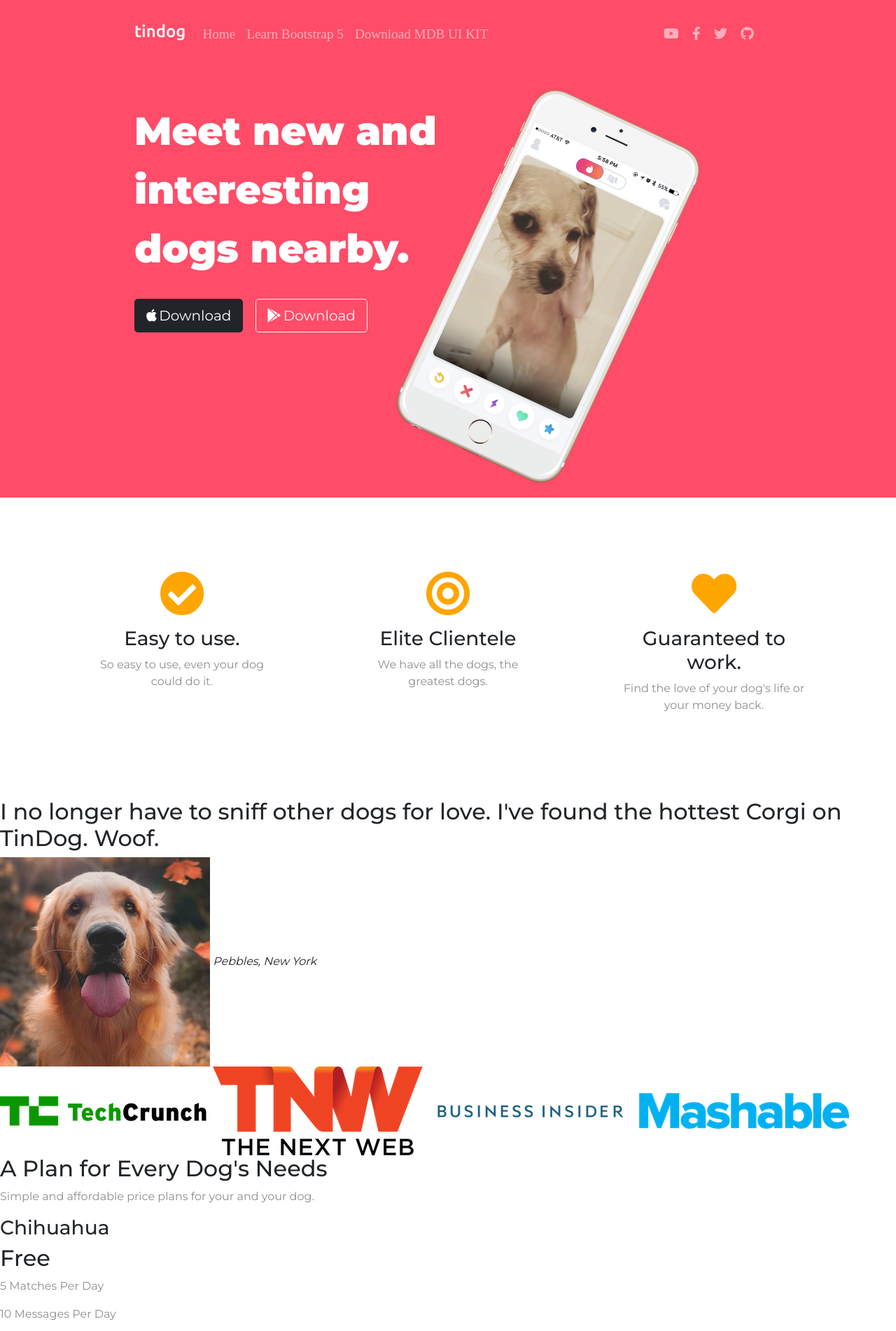
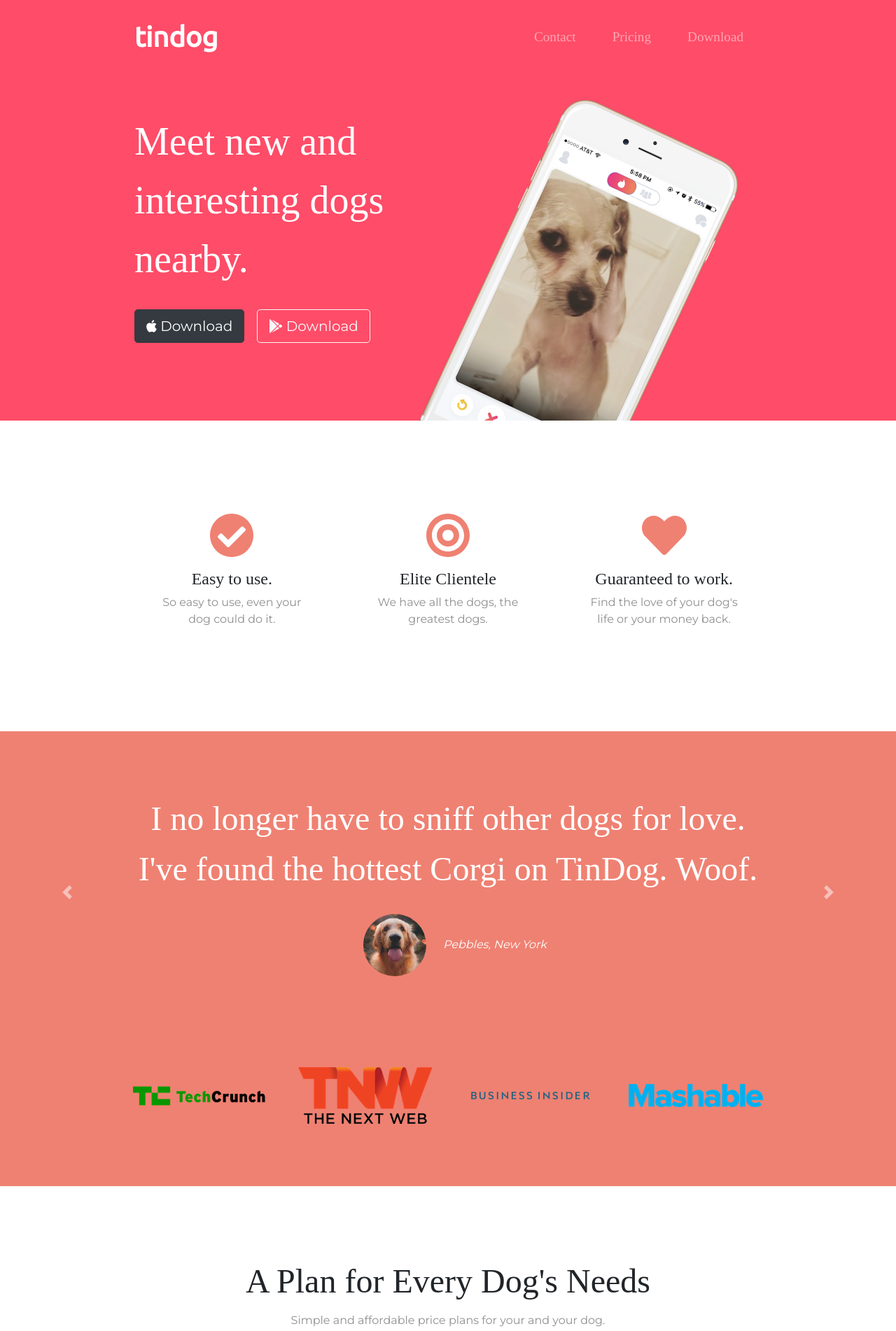
Before and after one commit to shaundawson/bootstrap_landingpage_template, a plain HTML site: page index.html in a window 1280 px wide. Shown: the part 20-1922 px from the top of the page at 70% size. Drawn offline with nearby package versions, Linux system fonts and the light colour scheme.

Commit message:
carousel, cards, footer update

```diff
--- a/css/styles.css
+++ b/css/styles.css
@@ -1,70 +1,179 @@
+
 body {
-   font-family: 'Montserrat';
+  font-family: "Montserrat";
+  text-align: center;
 }
 
-h1 {
-font-family: 'Montserrat';
-font-size: 3.5rem;
-line-height: 1.5;
-font-weight: 900;
-}
-
-h3 {
-    font-family: 'Montserrat';
-    font-weight:500;
+h1, h2, h3, h4, h5, h6 {
+  font-family: "Montserrat-Bold";
 }
 
 p {
-    color: #8f8f8f
+  color: #8f8f8f;
 }
 
-.container-fluid{
-    padding: 3% 15%
-}
-#title {
-background-color: #ff4c68;
+/* Headings */
+
+.big-heading {
+  font-family: "Montserrat-Black";
+  font-size: 3.5rem;
+  line-height: 1.5;
 }
 
+.section-heading {
+  font-size: 3rem;
+  line-height: 1.5;
+}
+
+/* Containers */
+
+.container-fluid{
+  padding: 7% 15%;
+}
+
+/* Sections */
+
+.colored-section {
+  background-color: #ff4c68;
+  color: #fff;
+}
+
+.white-section {
+  background-color: #fff;
+}
 
 /* Navigation Bar */
+
 .navbar {
-    padding-bottom:4.5rem;
+  padding: 0 0 4.5rem;
 }
+
 .navbar-brand {
   font-family: "Ubuntu";
   font-size: 2.5rem;
   font-weight: bold;
 }
+
+.nav-item {
+  padding: 0 18px;
+}
+
 .nav-link {
   font-size: 1.2rem;
-    font-family: "Montserat";
+  font-family: "Montserrat-Light";
 }
 
-/* Download Buttons */
-.download-btn {
+/* Buttons */
+
+.download-button {
   margin: 5% 3% 5% 0;
 }
 
-.fab {
-    margin-right:0.2rem;
+/* Title Section */
+
+#title {
+  background-color: #ff4c68;
+  color: #fff;
+  text-align: left;
+}
+
+#title .container-fluid {
+  padding: 3% 15% 7%;
 }
 
 /* Title Image */
-.title-img {
-    width:60%;
-    transform:rotate(25deg)
+
+.title-image {
+  width: 60%;
+  transform: rotate(25deg);
+  position: absolute;
+  right: 30%;
 }
 
 /* Features Section */
 
-.feature-box{
-    padding: 5%;
+#features {
+  position: relative;
 }
-.feature-btn {
-    color: orange;
+
+.feature-title {
+  font-size: 1.5rem;
+}
+
+.feature-box {
+  padding: 4.5%;
+}
+
+.icon {
+  color: #ef8172;
   margin-bottom: 1rem;
 }
 
 .icon:hover {
   color: #ff4c68;
 }
+
+/* Testimonial Section */
+
+#testimonials {
+  background-color: #ef8172;
+}
+
+.testimonial-text {
+  font-size: 3rem;
+  line-height: 1.5;
+}
+
+.testimonial-image {
+  width: 10%;
+  border-radius: 100%;
+  margin: 20px;
+}
+
+
+#press {
+  background-color: #ef8172;
+  padding-bottom: 3%;
+}
+
+.press-logo {
+  width: 15%;
+  margin: 20px 20px 50px;
+}
+
+/* Pricing Section */
+
+#pricing {
+  padding: 100px;
+}
+
+.price-text {
+  font-size: 3rem;
+  line-height: 1.5;
+}
+
+.pricing-column {
+  padding: 3% 2%;
+}
+
+/* CTA Section */
+
+
+/* Footer Section */
+
+
+.social-icon {
+  margin: 20px 10px;
+}
+
+@media (max-width: 1028px) {
+
+  #title {
+    text-align: center;
+  }
+
+  .title-image {
+    position: static;
+    transform: rotate(0);
+  }
+}
--- a/index.html
+++ b/index.html
@@ -4,201 +4,248 @@
 <head>
   <meta charset="utf-8">
   <title>TinDog</title>
-  <link href="https://cdn.jsdelivr.net/npm/bootstrap@5.0.2/dist/css/bootstrap.min.css" rel="stylesheet"
-    integrity="sha384-EVSTQN3/azprG1Anm3QDgpJLIm9Nao0Yz1ztcQTwFspd3yD65VohhpuuCOmLASjC" crossorigin="anonymous">
+
+  <!-- Google Fonts -->
+  <link href="https://fonts.googleapis.com/css?family=Montserrat|Ubuntu" rel="stylesheet">
+
+  <!-- CSS Stylesheets -->
+  <link rel="stylesheet" href="https://maxcdn.bootstrapcdn.com/bootstrap/4.0.0/css/bootstrap.min.css"
+    integrity="sha384-Gn5384xqQ1aoWXA+058RXPxPg6fy4IWvTNh0E263XmFcJlSAwiGgFAW/dAiS6JXm" crossorigin="anonymous">
   <link rel="stylesheet" href="css/styles.css">
 
   <!-- Font Awesome -->
-  <link rel="stylesheet" href="https://use.fontawesome.com/releases/v5.11.2/css/all.css" />
-  <link rel="preconnect" href="https://fonts.googleapis.com">
-  <!-- Google Fonts -->
-  <link rel="preconnect" href="https://fonts.gstatic.com" crossorigin>
-  <link
-    href="https://fonts.googleapis.com/css2?family=Montserrat:wght@100;300;400;500;900&family=Ubuntu:wght@300;400;700&display=swap"
-    rel="stylesheet">
-  <link
-    href="https://fonts.googleapis.com/css2?family=Ubuntu:ital,wght@0,300;0,400;0,500;0,700;1,300;1,400;1,500;1,700&display=swap"
-    rel="stylesheet">
+  <script defer src="https://use.fontawesome.com/releases/v5.0.7/js/all.js"></script>
 
+  <!-- Bootstrap Scripts -->
+  <script src="https://code.jquery.com/jquery-3.2.1.slim.min.js"
+    integrity="sha384-KJ3o2DKtIkvYIK3UENzmM7KCkRr/rE9/Qpg6aAZGJwFDMVNA/GpGFF93hXpG5KkN"
+    crossorigin="anonymous"></script>
+  <script src="https://cdnjs.cloudflare.com/ajax/libs/popper.js/1.12.9/umd/popper.min.js"
+    integrity="sha384-ApNbgh9B+Y1QKtv3Rn7W3mgPxhU9K/ScQsAP7hUibX39j7fakFPskvXusvfa0b4Q"
+    crossorigin="anonymous"></script>
+  <script src="https://maxcdn.bootstrapcdn.com/bootstrap/4.0.0/js/bootstrap.min.js"
+    integrity="sha384-JZR6Spejh4U02d8jOt6vLEHfe/JQGiRRSQQxSfFWpi1MquVdAyjUar5+76PVCmYl"
+    crossorigin="anonymous"></script>
 </head>
-<section id="title">
+
+<body>
+
+  <section class="colored-section" id="title">
+
     <div class="container-fluid">
+
       <!-- Nav Bar -->
-    <!-- Navbar -->
+
       <nav class="navbar navbar-expand-lg navbar-dark">
-      <!-- Navbar brand -->
-      <a class="navbar-brand" target="_blank" href="#">
-        <h4 class="">tindog</h4>
-      </a>
-      <button class="navbar-toggler" type="button" data-bs-toggle="collapse" data-bs-target="#navbarExample01"
-        aria-controls="navbarExample01" aria-expanded="false" aria-label="Toggle navigation">
-        <i class="fas fa-bars"></i>
+
+        <a class="navbar-brand" href="">tindog</a>
+
+        <button class="navbar-toggler" type="button" data-toggle="collapse" data-target="#navbarTogglerDemo02">
+          <span class="navbar-toggler-icon"></span>
         </button>
-      <div class="collapse navbar-collapse" id="navbarExample01">
-        <ul class="navbar-nav me-auto mb-2 mb-lg-0">
-          <li class="nav-item active">
-            <a class="nav-link " aria-current="page" href="#intro">Home</a>
+
+        <div class="collapse navbar-collapse" id="navbarTogglerDemo02">
+
+          <ul class="navbar-nav ml-auto">
+            <li class="nav-item">
+              <a class="nav-link" href="#footer">Contact</a>
             </li>
             <li class="nav-item">
-            <a class="nav-link " href="https://www.youtube.com/channel/UC5CF7mLQZhvx8O5GODZAhdA" rel="nofollow"
-              target="_blank">Learn Bootstrap 5</a>
+              <a class="nav-link" href="#pricing">Pricing</a>
             </li>
-          <li class="nav-item ">
-            <a class="nav-link " href="https://mdbootstrap.com/docs/standard/" target="_blank">Download MDB
-              UI KIT</a>
+            <li class="nav-item">
+              <a class="nav-link" href="#cta">Download</a>
             </li>
           </ul>
-        <ul class="navbar-nav d-flex flex-row">
-          <!-- Icons -->
-          <li class="nav-item me-3 me-lg-0">
-            <a class="nav-link" href="https://www.youtube.com/channel/UC5CF7mLQZhvx8O5GODZAhdA" rel="nofollow"
-              target="_blank">
-              <i class="fab fa-youtube"></i>
-            </a>
-          </li>
-          <li class="nav-item me-3 me-lg-0">
-            <a class="nav-link" href="https://www.facebook.com/mdbootstrap" rel="nofollow" target="_blank">
-              <i class="fab fa-facebook-f"></i>
-            </a>
-          </li>
-          <li class="nav-item me-3 me-lg-0">
-            <a class="nav-link" href="https://twitter.com/MDBootstrap" rel="nofollow" target="_blank">
-              <i class="fab fa-twitter"></i>
-            </a>
-          </li>
-          <li class="nav-item me-3 me-lg-0">
-            <a class="nav-link" href="https://github.com/mdbootstrap/mdb-ui-kit" rel="nofollow" target="_blank">
-              <i class="fab fa-github"></i>
-            </a>
-          </li>
-        </ul>
+
         </div>
       </nav>
-    <!-- Navbar -->
 
-    <body>
+
       <!-- Title -->
+
       <div class="row">
+
         <div class="col-lg-6">
-          <h1 class="text-white">Meet new and interesting dogs nearby.</h1>
-          <button type="button" class="btn btn-dark btn-lg download-btn"><i class="fab fa-apple"></i>Download</button>
-          <button type="button" class="btn btn-outline-light btn-lg download-btn"><i
-              class="fab fa-google-play"></i>Download</button>
+          <h1 class="big-heading">Meet new and interesting dogs nearby.</h1>
+          <button type="button" class="btn btn-dark btn-lg download-button"><i class="fab fa-apple"></i>
+            Download</button>
+          <button type="button" class="btn btn-outline-light btn-lg download-button"><i class="fab fa-google-play"></i>
+            Download</button>
         </div>
+
         <div class="col-lg-6">
-          <img class="title-img" src="images/iphone6.png" alt="iphone-mockup">
+          <img class="title-image" src="images/iphone6.png" alt="iphone-mockup">
         </div>
+
       </div>
-  </div>
-</section>
 
-<!-- Features -->
-
-<section id="features" class="my-5">
-  <div class="container text-center">
-    <div class="row">
-      <div class="col-lg-4 feature-box">
-        <i class="fas fa-check-circle fa-4x feature-btn"></i>
-        <h3 class="">Easy to use.</h3>
-        <p>So easy to use, even your dog could do it.</p>
-      </div>
-      <div class="col-lg-4 feature-box">
-        <i class="fas fa-bullseye fa-4x feature-btn"></i>
-        <h3 class="">Elite Clientele</h3>
-        <p>We have all the dogs, the greatest dogs.</p>
-      </div>
-      <div class="col-lg-4 feature-box">
-        <i class="fas fa-heart fa-4x feature-btn"></i>
-        <h3 class="">Guaranteed to work.</h3>
-        <p>Find the love of your dog's life or your money back.</p>
-      </div>
-    </div>
     </div>
 
   </section>
 
 
+  <!-- Features -->
+
+  <section class="white-section" id="features">
+
+    <div class="container-fluid">
+
+      <div class="row">
+        <div class="feature-box col-lg-4">
+          <i class="icon fas fa-check-circle fa-4x"></i>
+          <h3 class="feature-title">Easy to use.</h3>
+          <p>So easy to use, even your dog could do it.</p>
+        </div>
+
+        <div class="feature-box col-lg-4">
+          <i class="icon fas fa-bullseye fa-4x"></i>
+          <h3 class="feature-title">Elite Clientele</h3>
+          <p>We have all the dogs, the greatest dogs.</p>
+        </div>
+
+        <div class="feature-box col-lg-4">
+          <i class="icon fas fa-heart fa-4x"></i>
+          <h3 class="feature-title">Guaranteed to work.</h3>
+          <p>Find the love of your dog's life or your money back.</p>
+        </div>
+      </div>
+
+
+    </div>
+  </section>
+
+
   <!-- Testimonials -->
 
-<section id="testimonials">
+  <section class="colored-section" id="testimonials">
 
-  <h2>I no longer have to sniff other dogs for love. I've found the hottest Corgi on TinDog. Woof.</h2>
-  <img src="images/dog-img.jpg" alt="dog-profile">
+    <div id="testimonial-carousel" class="carousel slide" data-ride="false">
+      <div class="carousel-inner">
+        <div class="carousel-item active container-fluid">
+          <h2 class="testimonial-text">I no longer have to sniff other dogs for love. I've found the hottest Corgi on
+            TinDog. Woof.</h2>
+          <img class="testimonial-image" src="images/dog-img.jpg" alt="dog-profile">
           <em>Pebbles, New York</em>
-
-  <!-- <h2 class="testimonial-text">My dog used to be so lonely, but with TinDog's help, they've found the love of their life. I think.</h2>
+        </div>
+        <div class="carousel-item container-fluid">
+          <h2 class="testimonial-text">My dog used to be so lonely, but with TinDog's help, they've found the love of
+            their life. I think.</h2>
           <img class="testimonial-image" src="images/lady-img.jpg" alt="lady-profile">
-    <em>Beverly, Illinois</em> -->
+          <em>Beverly, Illinois</em>
+        </div>
+      </div>
+      <a class="carousel-control-prev" href="#testimonial-carousel" role="button" data-slide="prev">
+        <span class="carousel-control-prev-icon"></span>
+      </a>
+      <a class="carousel-control-next" href="#testimonial-carousel" role="button" data-slide="next">
+        <span class="carousel-control-next-icon"></span>
+      </a>
+    </div>
 
   </section>
 
 
   <!-- Press -->
 
-<section id="press">
-  <img src="images/techcrunch.png" alt="tc-logo">
-  <img src="images/tnw.png" alt="tnw-logo">
-  <img src="images/bizinsider.png" alt="biz-insider-logo">
-  <img src="images/mashable.png" alt="mashable-logo">
+  <section class="colored-section" id="press">
+    <img class="press-logo" src="images/techcrunch.png" alt="tc-logo">
+    <img class="press-logo" src="images/tnw.png" alt="tnw-logo">
+    <img class="press-logo" src="images/bizinsider.png" alt="biz-insider-logo">
+    <img class="press-logo" src="images/mashable.png" alt="mashable-logo">
 
   </section>
 
 
   <!-- Pricing -->
 
-<section id="pricing">
+  <section class="white-section" id="pricing">
 
-  <h2>A Plan for Every Dog's Needs</h2>
+    <h2 class="section-heading">A Plan for Every Dog's Needs</h2>
     <p>Simple and affordable price plans for your and your dog.</p>
 
+    <div class="row">
 
+      <div class="pricing-column col-lg-4 col-md-6">
+        <div class="card">
+          <div class="card-header">
             <h3>Chihuahua</h3>
-  <h2>Free</h2>
+          </div>
+          <div class="card-body">
+            <h2 class="price-text">Free</h2>
             <p>5 Matches Per Day</p>
             <p>10 Messages Per Day</p>
             <p>Unlimited App Usage</p>
-  <button type="button">Sign Up</button>
+            <button class="btn btn-lg btn-block btn-outline-dark" type="button">Sign Up</button>
+          </div>
+        </div>
+      </div>
 
-
+      <div class="pricing-column col-lg-4 col-md-6">
+        <div class="card">
+          <div class="card-header">
             <h3>Labrador</h3>
-  <h2>$49 / mo</h2>
+          </div>
+          <div class="card-body">
+            <h2 class="price-text">$49 / mo</h2>
             <p>Unlimited Matches</p>
             <p>Unlimited Messages</p>
             <p>Unlimited App Usage</p>
-  <button type="button">Sign Up</button>
+            <button class="btn btn-lg btn-block btn-dark" type="button">Sign Up</button>
+          </div>
+        </div>
+      </div>
 
-
+      <div class="pricing-column col-lg-4">
+        <div class="card">
+          <div class="card-header">
             <h3>Mastiff</h3>
-  <h2>$99 / mo</h2>
+          </div>
+          <div class="card-body">
+            <h2 class="price-text">$99 / mo</h2>
             <p>Pirority Listing</p>
             <p>Unlimited Matches</p>
             <p>Unlimited Messages</p>
             <p>Unlimited App Usage</p>
-  <button type="button">Sign Up</button>
+            <button class="btn btn-lg btn-block btn-dark" type="button">Sign Up</button>
+
+          </div>
+        </div>
+      </div>
+
+
+
+    </div>
 
   </section>
 
 
   <!-- Call to Action -->
 
-<section id="cta">
+  <section class="colored-section" id="cta">
 
-  <h3>Find the True Love of Your Dog's Life Today.</h3>
-  <button type="button">Download</button>
-  <button type="button">Download</button>
+    <div class="container-fluid">
 
+      <h3 class="big-heading">Find the True Love of Your Dog's Life Today.</h3>
+      <button class="download-button btn btn-lg btn-dark" type="button"><i class="fab fa-apple"></i> Download</button>
+      <button class="download-button btn btn-lg brn-light" type="button"><i class="fab fa-google-play"></i>
+        Download</button>
+    </div>
   </section>
 
 
   <!-- Footer -->
 
-<footer id="footer">
+  <footer class="white-section" id="footer">
+    <div class="container-fluid">
+      <i class="social-icon fab fa-facebook-f"></i>
+      <i class="social-icon fab fa-twitter"></i>
+      <i class="social-icon fab fa-instagram"></i>
+      <i class="social-icon fas fa-envelope"></i>
+      <p>© Copyright 2018 TinDog</p>
+    </div>
+  </footer>
 
-  <p>© Copyright 2018 TinDog</p>
-
-</footer>
-<script src="https://cdn.jsdelivr.net/npm/bootstrap@5.0.2/dist/js/bootstrap.bundle.min.js"
-  integrity="sha384-MrcW6ZMFYlzcLA8Nl+NtUVF0sA7MsXsP1UyJoMp4YLEuNSfAP+JcXn/tWtIaxVXM" crossorigin="anonymous"></script>
 
 </body>
 
```
Lines whose indentation alone changed are shown as unchanged.
